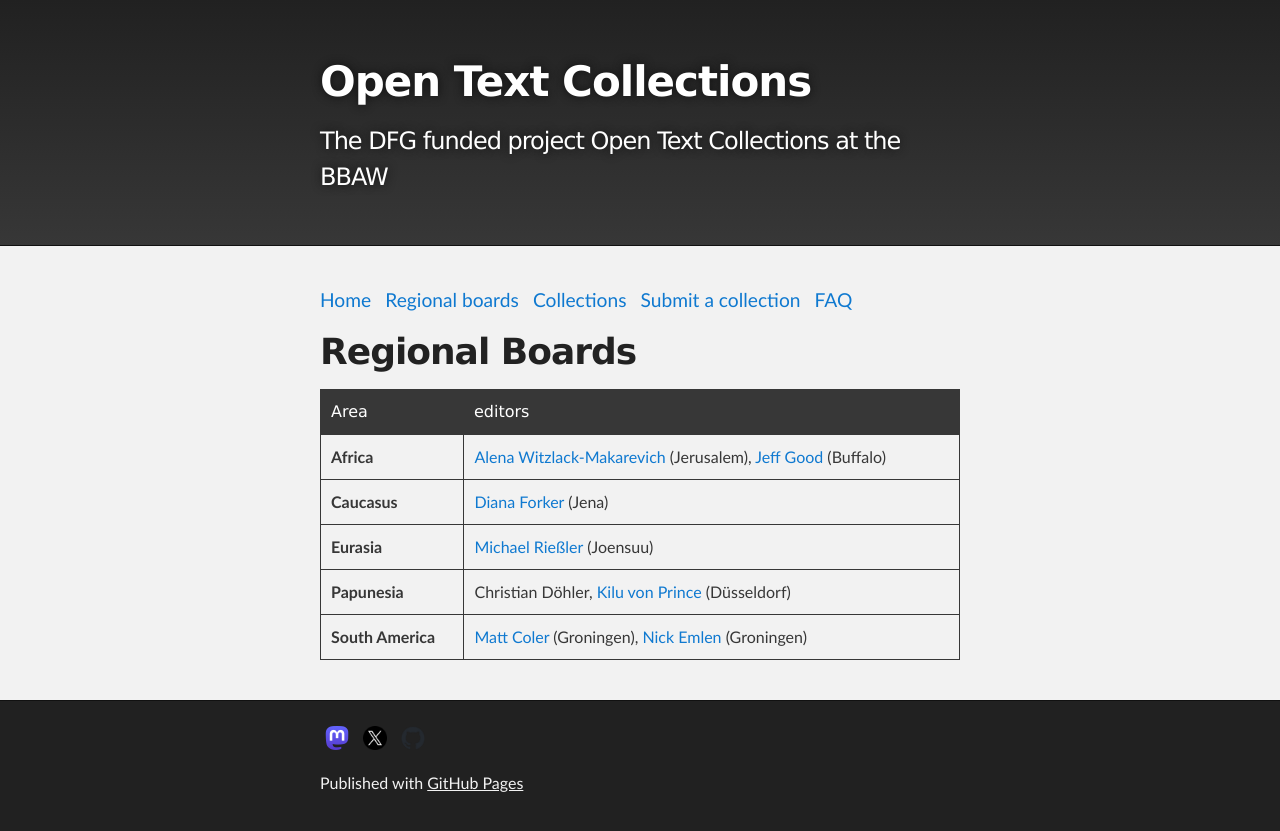
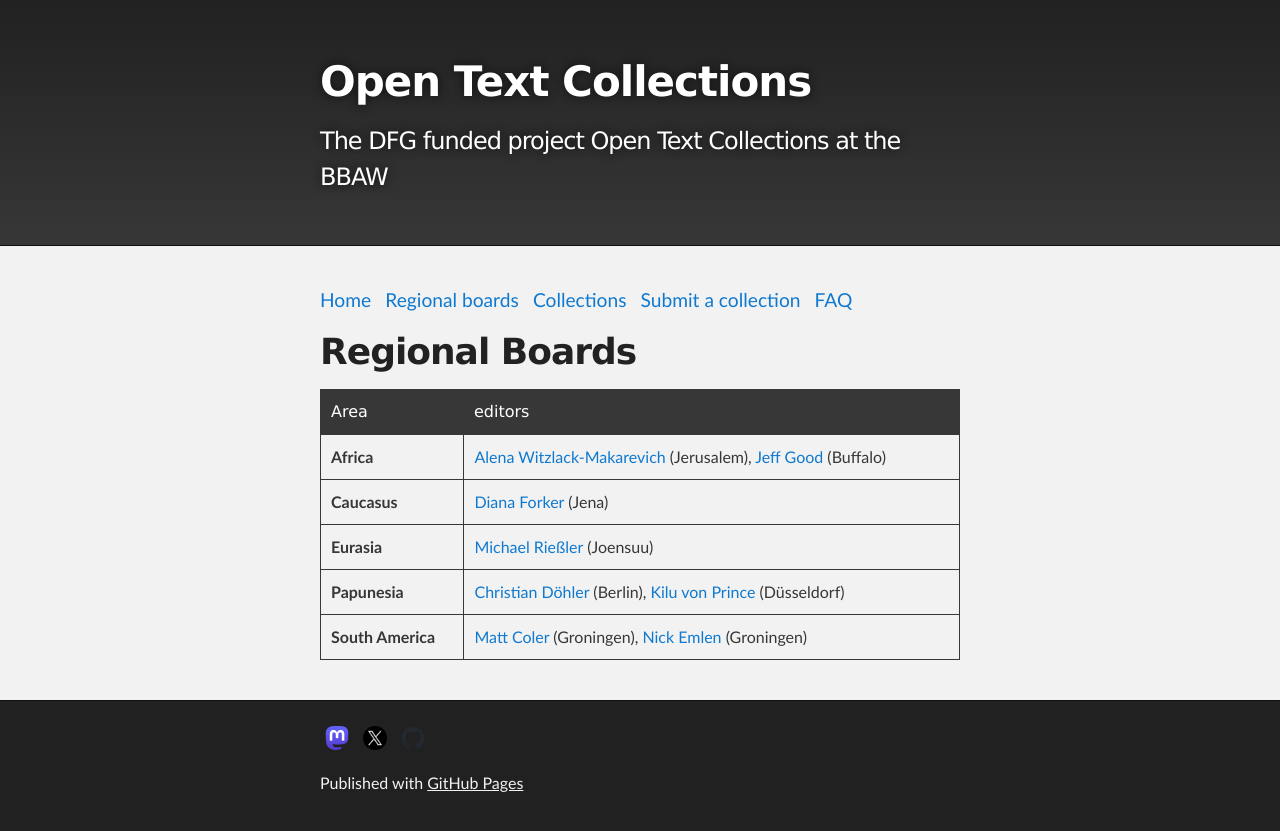
Before and after one commit to OpenTextCollections/opentextcollections.github.io, a Jekyll site: the page built from regionalboards.md, in a window 1280 px wide. Shown: the top 831 px of the page. Built offline with Jekyll 4.4.1, drawn with Linux system fonts in a browser that asks for light colours.

Commit message:
added link to "Christian Döhler"

```diff
--- a/regionalboards.md
+++ b/regionalboards.md
@@ -11,5 +11,5 @@ layout: default
 |  **Africa** | [Alena Witzlack-Makarevich](https://en.linguistics.huji.ac.il/people/alena-witzlack-makarevich) (Jerusalem), [Jeff Good](https://arts-sciences.buffalo.edu/linguistics/faculty/jeff-good.html) (Buffalo) |
 |  **Caucasus** | [Diana Forker](https://www.gw.uni-jena.de/fakultaet/institut-fuer-slawistik-und-kaukasusstudien/mitarbeiterinnen/forker-diana) (Jena) |
 |  **Eurasia** | [Michael Rießler](https://uefconnect.uef.fi/en/person/michael.riesler/) (Joensuu) |
-|  **Papunesia** | Christian Döhler, [Kilu von Prince](https://www.ling.hhu.de/bereiche-des-institutes/allgemeine-sprachwissenschaft) (Düsseldorf) |
+|  **Papunesia** | [Christian Döhler](https://orcid.org/0000-0002-9659-5920) (Berlin), [Kilu von Prince](https://www.ling.hhu.de/bereiche-des-institutes/allgemeine-sprachwissenschaft) (Düsseldorf) |
 |  **South America**  | [Matt Coler](https://www.rug.nl/staff/m.coler) (Groningen), [Nick Emlen](https://www.rug.nl/staff/n.q.emlen) (Groningen) |
```
